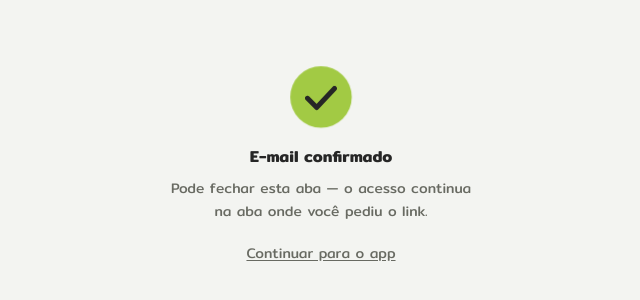
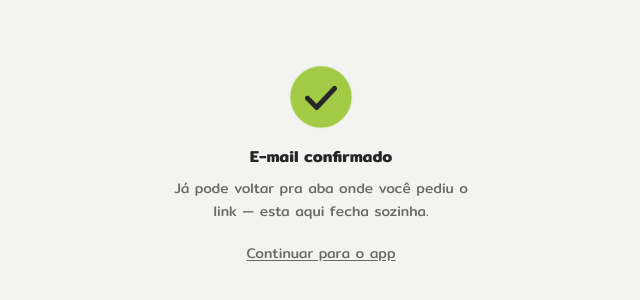
Before and after one commit to leomedeirosrlz/mentoria-ong-talento, a Next.js app: page /auth/confirmado in a window 1280 px wide. Shown: the part 230-530 px from the top of the page, without its empty margins (319-959 px from the left). Built offline with nearby package versions, Linux system fonts and the light colour scheme; no server answers.

Commit message:
auth: confirmado espera 5s e avisa que já pode voltar
O auto-close de 1.8s não dava tempo de ler. Sobe pra 5s e a copy passa
a dizer que a volta já está liberada — a aba fecha sozinha depois.

```diff
--- a/src/app/auth/confirmado/confirmado.tsx
+++ b/src/app/auth/confirmado/confirmado.tsx
@@ -12,7 +12,7 @@ export function Confirmado({ next }: { next: string }) {
     // window.close só fecha janelas abertas por script — o clique no e-mail
     // abre uma aba comum e o browser bloqueia na maioria dos casos; se falhar,
     // a página fica com a instrução e o link de continuar
-    const t = setTimeout(() => window.close(), 1800);
+    const t = setTimeout(() => window.close(), 5000);
     return () => clearTimeout(t);
   }, []);
 
@@ -34,7 +34,8 @@ export function Confirmado({ next }: { next: string }) {
           </svg>
           <p className="mt-4 font-semibold">E-mail confirmado</p>
           <p className="mt-2 text-sm text-muted-foreground leading-relaxed">
-            Pode fechar esta aba — o acesso continua na aba onde você pediu o link.
+            Já pode voltar pra aba onde você pediu o link — esta aqui fecha
+            sozinha.
           </p>
         </div>
         <a
```
